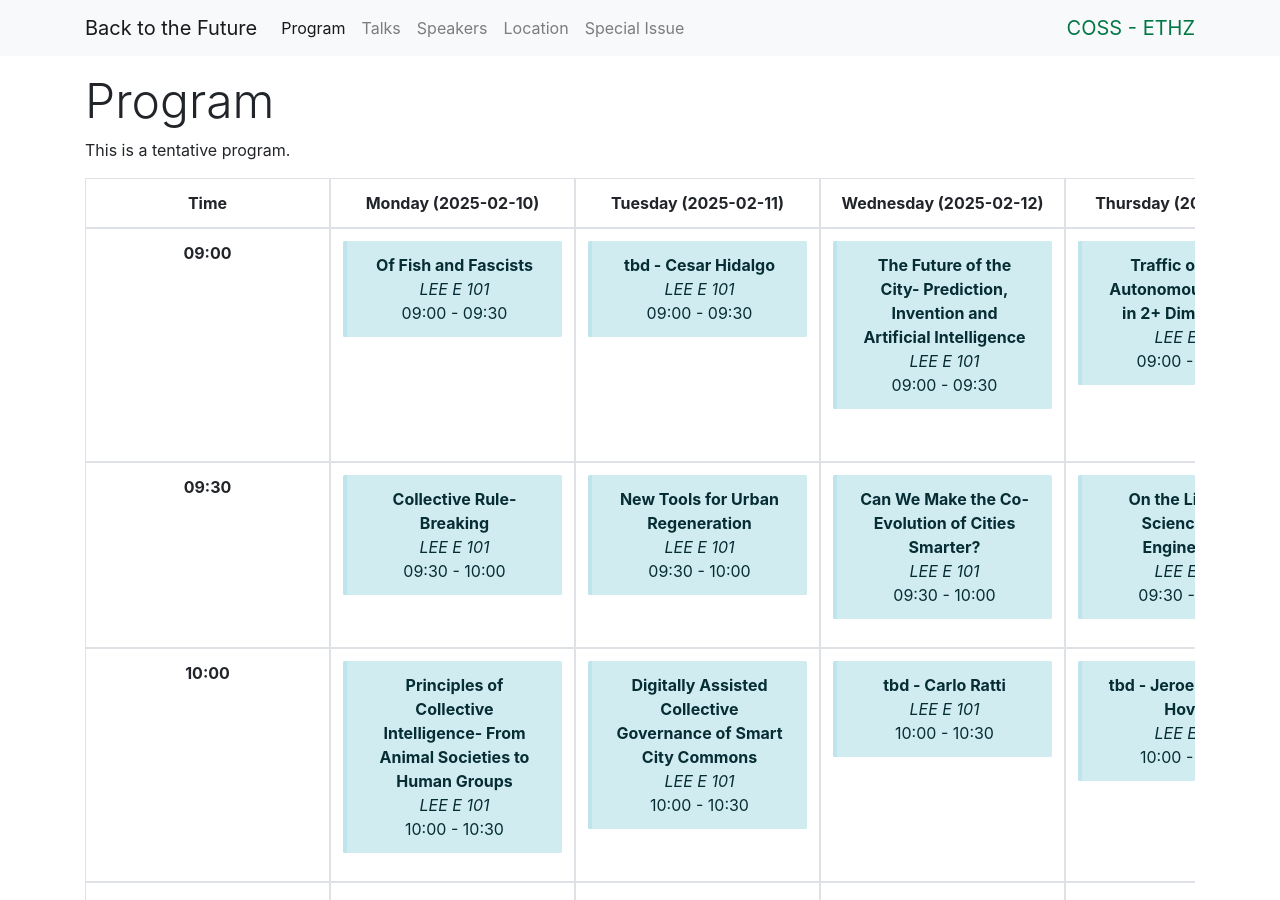
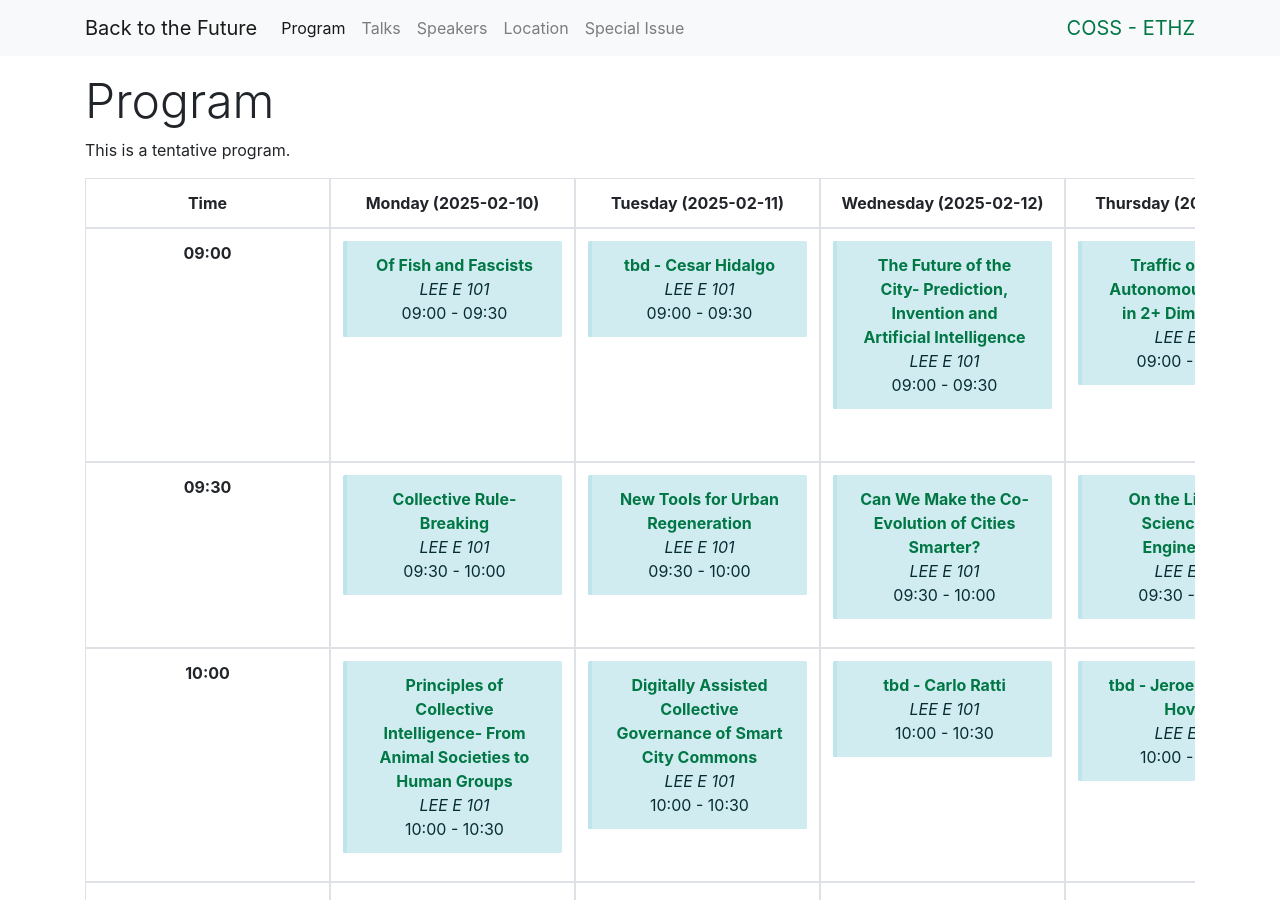
Before and after one commit to ethz-coss/ethz-coss.github.io, a Jekyll site: the page built from program/index.md, in a window 1280 px wide and 900 px high. Built offline with Jekyll 4.4.1, drawn with Linux system fonts in a browser that asks for light colours.

Commit message:
new attempt side by side

```diff
--- a/_layouts/program.html
+++ b/_layouts/program.html
@@ -12,6 +12,8 @@
   {{ content }}
 
   {% assign time_slots = "09:00,09:30,10:00,10:30,11:00,11:30,12:00,12:30,13:00,13:30,14:00,14:30,15:00,15:30,16:00,16:30,17:00" | split: "," %}
+
+{% assign time_slots = "09:00,09:30,10:00,10:30,11:00,11:30,12:00,12:30,13:00,13:30,14:00,14:30,15:00,15:30,16:00,16:30,17:00" | split: "," %}
 
 <div class="table-responsive">
   <table class="table table-bordered">
@@ -40,12 +42,18 @@
               <!-- Loop over the rooms of the current day -->
               {% for room in d.rooms %}
                 <!-- Loop over the talks in the current room -->
-                {% for talk in room.talks %}
-                  {% if current_time == talk.time_start %}
+                {% for t in room.talks %}
+                  {%- assign talk = site.talks | where: 'name', t.name | first -%}
+                  {% if current_time == t.time_start %}
                     <div class="alert alert-info">
-                      <strong>{{ talk.name }}</strong><br>
+                      <!-- Link the talk title to its corresponding talk page -->
+                      <strong>
+                        <a href="{{ talk.url | relative_url }}">
+                          {{ talk.name }}
+                        </a>
+                      </strong><br>
                       <em>{{ room.name }}</em><br>
-                      {{ talk.time_start }} - {{ talk.time_end }}
+                      {{ t.time_start }} - {{ t.time_end }}
                     </div>
                   {% endif %}
                 {% endfor %}
@@ -60,6 +68,7 @@
 
 
 
+
   {%- if site.conference.talks.main_categories %}
     <h5 class="mt-4">{{ site.data.lang[site.conference.lang].program.legend | default: "BackToTheFuture" }}</h5>
       {%- for main_cat in site.conference.talks.main_categories %}
```
